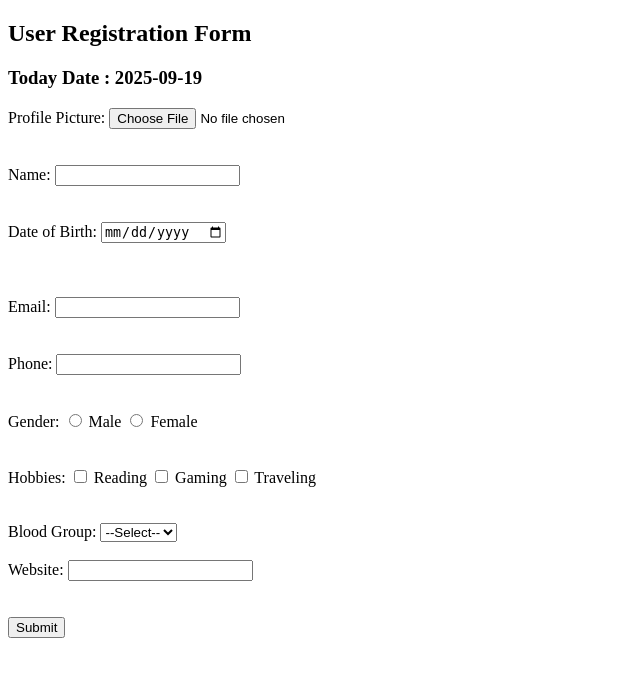
After one commit to Vsathish2002/PHP, a PHP site: page /process.php in a window 1280 px wide. The commit adds this page. Shown: the top 677 px of the page, without its empty margins (0-640 px from the left). Run offline with PHP 8.4, Linux system fonts and the light colour scheme.

Commit message:
Create Forms

```diff
--- /dev/null
+++ b/process.php
@@ -0,0 +1,186 @@
+<?php
+$name = $email = $phone = $age = $gender = $blood = $website = $dob = $profile = "";
+$nameErr = $emailErr = $phoneErr = $ageErr = $genderErr = $hobbyErr = $websiteErr = $bloodErr = $dobErr = $profileErr = "";
+
+if ($_SERVER["REQUEST_METHOD"] == "POST") {
+
+    $name = trim($_POST['name']);
+    if (empty($name)) {
+        $nameErr = "Name is required";
+    } elseif (!preg_match("/^[a-zA-Z ]*$/", $name)) {
+        $nameErr = "Only letters and spaces allowed";
+    } else {
+        $name = ucwords(strtolower(htmlspecialchars($name)));
+    }
+
+
+    if (!empty($_POST['dob'])) {
+        $dob = $_POST['dob'];
+        $age = date_diff(date_create($dob), date_create('today'))->y;
+        if ($age < 18 || $age > 100) {
+            $ageErr = "Age must be between 18 and 100";
+        }
+    } else {
+        $dobErr = "Date of Birth is required";
+    }
+
+
+    $email = trim($_POST['email']);
+    if (empty($email)) {
+        $emailErr = "Email is required";
+    } elseif (!filter_var($email, FILTER_VALIDATE_EMAIL)) {
+        $emailErr = "Invalid email format";
+    } else {
+        $email = filter_var($email, FILTER_SANITIZE_EMAIL);
+    }
+
+
+    $phone = trim($_POST['phone']);
+    if (empty($phone)) {
+        $phoneErr = "Phone number is required";
+    } elseif (!ctype_digit($phone) || strlen($phone) != 10) {
+        $phoneErr = "Phone must be exactly 10 digits";
+    }
+
+
+    $website = trim($_POST['website']);
+    if (!empty($website)) {
+        if (!filter_var($website, FILTER_VALIDATE_URL)) {
+            $websiteErr = "Invalid URL format";
+        } else {
+            $website = htmlspecialchars($website);
+        }
+    }
+
+
+    if (empty($_POST["gender"])) {
+        $genderErr = "Gender is required";
+    } else {
+        $gender = htmlspecialchars($_POST["gender"]);
+    }
+
+
+    if (empty($_POST['blood'])) {
+        $bloodErr = "Select your blood group";
+    } else {
+        $blood = htmlspecialchars($_POST['blood']);
+    }
+
+
+    $hobbies = [];
+    if (empty($_POST["hobbies"])) {
+        $hobbyErr = "Select at least one hobby";
+    } else {
+        $hobbies = array_map('htmlspecialchars', $_POST["hobbies"]);
+    }
+
+    if (isset($_FILES['profile']) && $_FILES['profile']['error'] != 4) {
+        $allowedTypes = ['image/jpeg', 'image/png', 'image/gif'];
+        if (in_array($_FILES['profile']['type'], $allowedTypes)) {
+            $fileName = basename($_FILES['profile']['name']);
+            $targetDir = "uploads/";
+            $targetFile = $targetDir . $fileName;
+            if (move_uploaded_file($_FILES['profile']['tmp_name'], $targetFile)) {
+                $profile = $targetFile;
+            } else {
+                $profileErr = "Error uploading file";
+            }
+        } else {
+            $profileErr = "Only JPG, PNG, GIF files allowed";
+        }
+    } else {
+        $profileErr = "Please select a file";
+    }
+}
+?>
+
+<!DOCTYPE html>
+<html>
+<head>
+    <title>PHP Form Validation Example</title>
+    <style>
+        .error { color: red; font-size: 14px; }
+        .hint { color: gray; font-size: 12px; }
+    </style>
+</head>
+<body>
+
+<h2>User Registration Form</h2>
+<h3>Today Date : <?php echo date('Y-m-d');?></h3>
+
+<form method="post" action="" enctype="multipart/form-data">
+    Profile Picture: <input type="file" name="profile"><br>
+    <span class="error"><?= $profileErr ?></span><br><br>
+
+    Name: <input type="text" name="name" value="<?= $name ?>"><br>
+    <span class="error"><?= $nameErr ?></span><br><br>
+
+    Date of Birth:
+    <input type="date" name="dob" value="<?= $dob ?>"><br>
+    <span class="error"><?= $dobErr ?></span><br>
+    <span class="error"><?= $ageErr ?></span><br><br>
+
+    Email: <input type="text" name="email" value="<?= $email ?>"><br>
+    <span class="error"><?= $emailErr ?></span><br><br>
+
+    Phone: <input type="text" name="phone" value="<?= $phone ?>"><br>
+    <span class="error"><?= $phoneErr ?></span><br><br>
+
+    Gender:
+    <input type="radio" name="gender" value="Male" <?= ($gender=="Male")?"checked":"" ?>> Male
+    <input type="radio" name="gender" value="Female" <?= ($gender=="Female")?"checked":"" ?>> Female<br>
+    <span class="error"><?= $genderErr ?></span><br><br>
+
+    Hobbies:
+    <label><input type="checkbox" name="hobbies[]" value="Reading" <?= in_array("Reading",$hobbies??[])?"checked":"" ?>> Reading</label>
+    <label><input type="checkbox" name="hobbies[]" value="Gaming" <?= in_array("Gaming",$hobbies??[])?"checked":"" ?>> Gaming</label>
+    <label><input type="checkbox" name="hobbies[]" value="Traveling" <?= in_array("Traveling",$hobbies??[])?"checked":"" ?>> Traveling</label><br>
+    <span class="error"><?= $hobbyErr ?></span><br><br>
+
+    Blood Group:
+    <select name="blood">
+        <option value="">--Select--</option>
+        <?php
+        $bloodGroups = ["A+","A-","B+","B-","O+","O-","AB+","AB-"];
+        foreach($bloodGroups as $bg){
+            $selected = ($blood==$bg)?"selected":"";
+            echo "<option value='$bg' $selected>$bg</option>";
+        }
+        ?>
+    </select>
+    <span class="error"><?= $bloodErr ?></span><br><br>
+
+    Website: <input type="text" name="website" value="<?= $website ?>"><br>
+    <span class="error"><?= $websiteErr ?></span><br><br>
+
+    <input type="submit" value="Submit">
+</form>
+
+<?php
+if ($_SERVER["REQUEST_METHOD"] == "POST" && empty($nameErr) && empty($dobErr) && empty($websiteErr) && empty($emailErr) && empty($phoneErr) && empty($ageErr) && empty($genderErr) && empty($hobbyErr) && empty($bloodErr) && empty($profileErr)) {
+    echo "<h3>User Details</h3>";
+    echo "<table border='1' cellpadding='8'>";
+    echo "<tr><th>Profile</th><th>Name</th><th>DOB</th><th>Age</th><th>Email</th><th>Phone</th><th>Gender</th><th>Hobbies</th><th>Blood Group</th><th>Website</th></tr>";
+    echo "<tr>
+        <td>";
+    if (!empty($profile)) {
+        echo "<img src='$profile' alt='Profile' width='100'>";
+    } else {
+        echo "No file uploaded";
+    }
+    echo "</td>
+        <td>$name</td>
+        <td>$dob</td>
+        <td>$age</td>
+        <td>$email</td>
+        <td>$phone</td>
+        <td>$gender</td>
+        <td>" . (!empty($hobbies) ? implode(", ", $hobbies) : "No hobbies selected") . "</td>
+        <td>$blood</td>
+        <td>" . (!empty($website) ? $website : "N/A") . "</td>
+    </tr>";
+    echo "</table>";
+}
+?>
+</body>
+</html>
```
Also changed, not shown: String.php (+30 -24 lines), index.html (added, +18 -0 lines), uploads/profilr.png (added).
